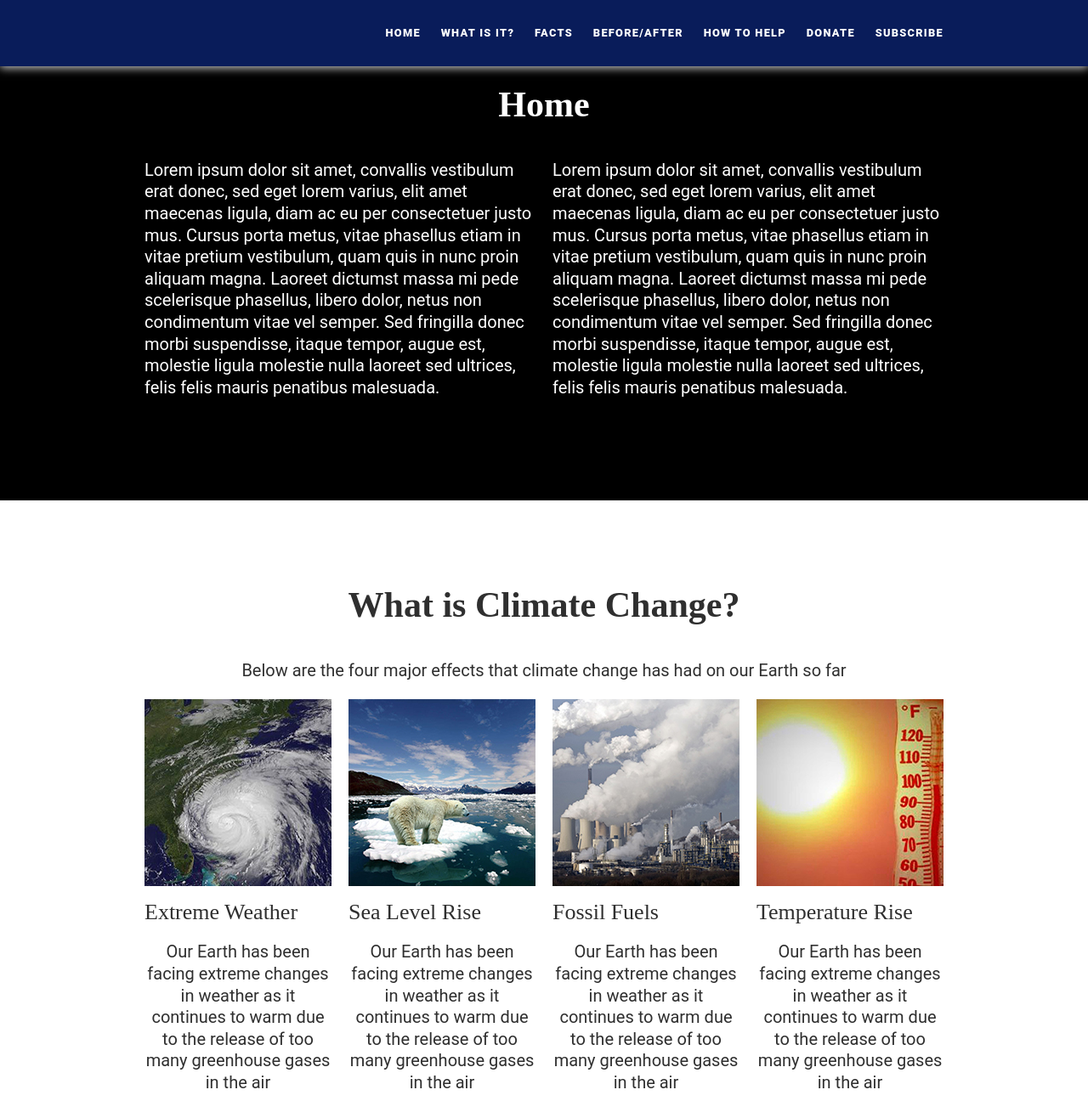
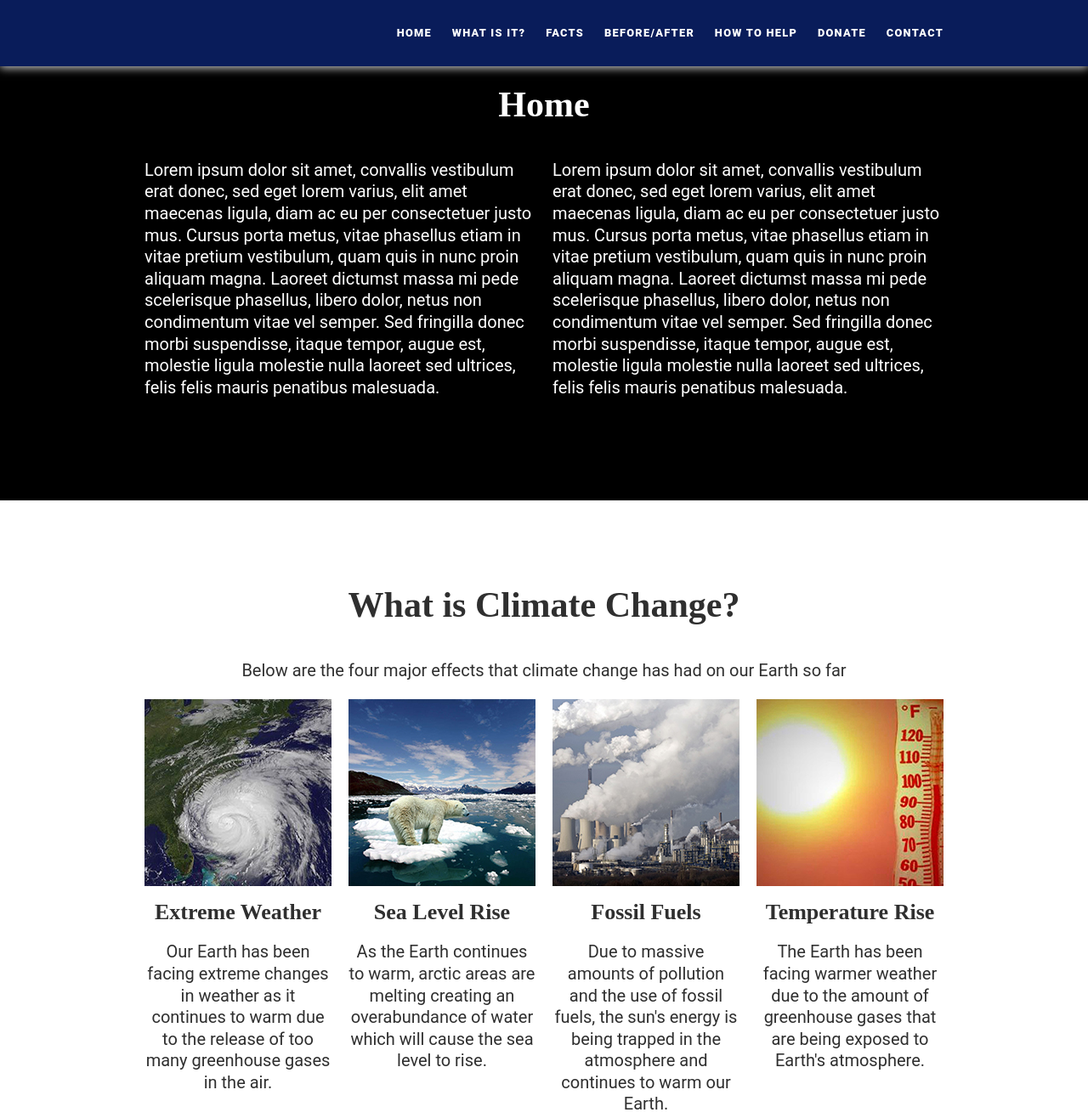
Before and after one commit to jmb647/multimedia-f16, a plain HTML site: page index.html in a window 1280 px wide. Shown: the top 1316 px of the page at 85% size. Drawn offline with nearby package versions, Linux system fonts and the light colour scheme; a script that the page names is missing; a web font is replaced by a local one.

Commit message:
wrote copy in “what” section

```diff
--- a/css/style.css
+++ b/css/style.css
@@ -93,6 +93,11 @@ nav li a:active {
 }
 
 #what h2{
+  text-align: center;
+  font-weight: 700;
+}
+
+#what h3{
   text-align: center;
   font-weight: 700;
 }
--- a/index.html
+++ b/index.html
@@ -41,7 +41,7 @@
         </li>
         <li><a data-scroll-nav="5">Donate</a>
         </li>
-         <li><a data-scroll-nav="6">Subscribe</a>
+         <li><a data-scroll-nav="6">Contact</a>
         </li>
       </ul>
     </nav>
@@ -75,25 +75,25 @@
       <div class="columns_4">
 		  <img src="images/earth.jpg">
 		<h3>Extreme Weather</h3>
-		<p>Our Earth has been facing extreme changes in weather as it continues to warm due to the release of too many greenhouse gases in the air</p>
+		<p>Our Earth has been facing extreme changes in weather as it continues to warm due to the release of too many greenhouse gases in the air.</p>
 		</div>
 
      <div class="columns_4">
 		  <img src="images/bear.jpg">
 		<h3>Sea Level Rise</h3>
-		<p>Our Earth has been facing extreme changes in weather as it continues to warm due to the release of too many greenhouse gases in the air</p>
+		<p>As the Earth continues to warm, arctic areas are melting  creating an overabundance of water which will cause the sea level to rise.</p>
 		</div>
 
      <div class="columns_4">
 		  <img src="images/pollution.jpg">
 		<h3>Fossil Fuels</h3>
-		<p>Our Earth has been facing extreme changes in weather as it continues to warm due to the release of too many greenhouse gases in the air</p>
+		<p>Due to massive amounts of pollution and the use of fossil fuels, the sun's energy is being trapped in the atmosphere and continues to warm our Earth.</p>
 		</div>
 
      <div class="columns_4">
 		  <img src="images/heat.jpg">
 		<h3>Temperature Rise</h3>
-		<p>Our Earth has been facing extreme changes in weather as it continues to warm due to the release of too many greenhouse gases in the air</p>
+		<p>The Earth has been facing warmer weather due to the amount of greenhouse gases that are being exposed to Earth's atmosphere. </p>
 		</div>
       </div>
     </div>
```
